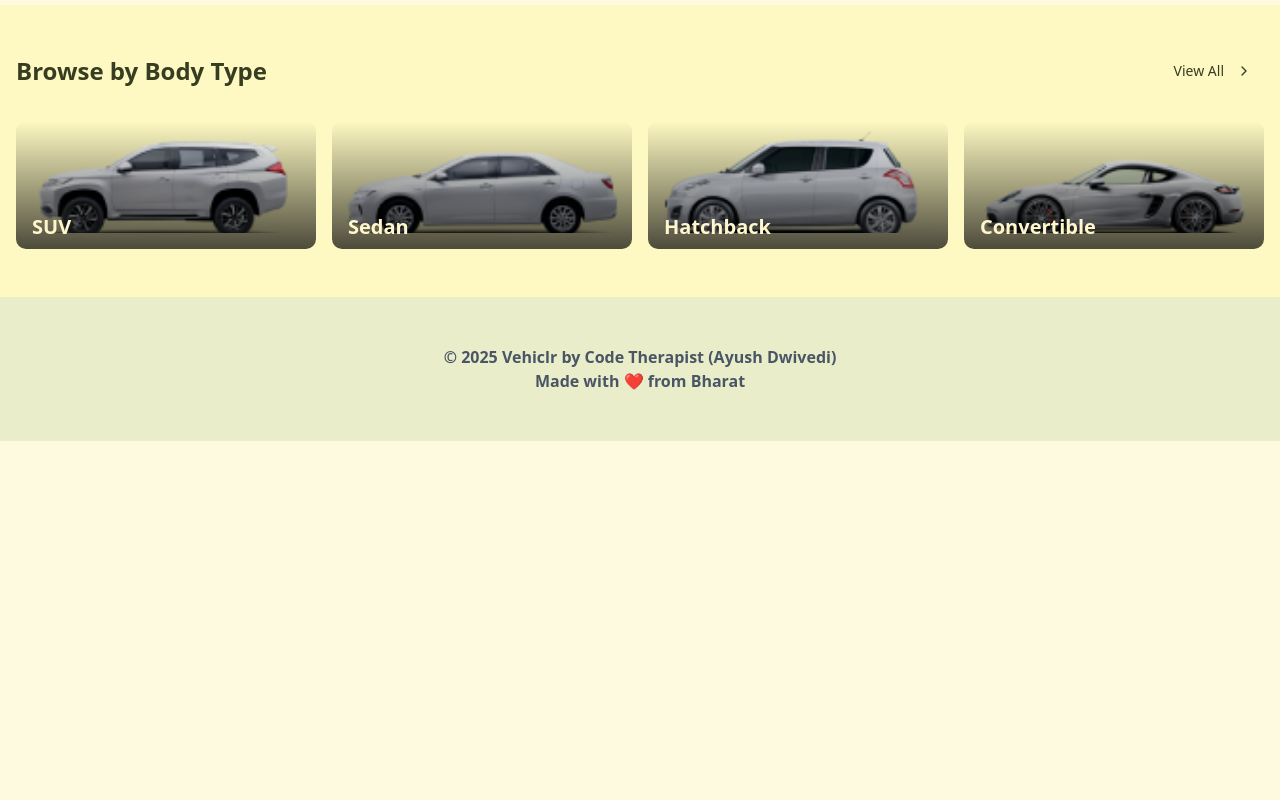
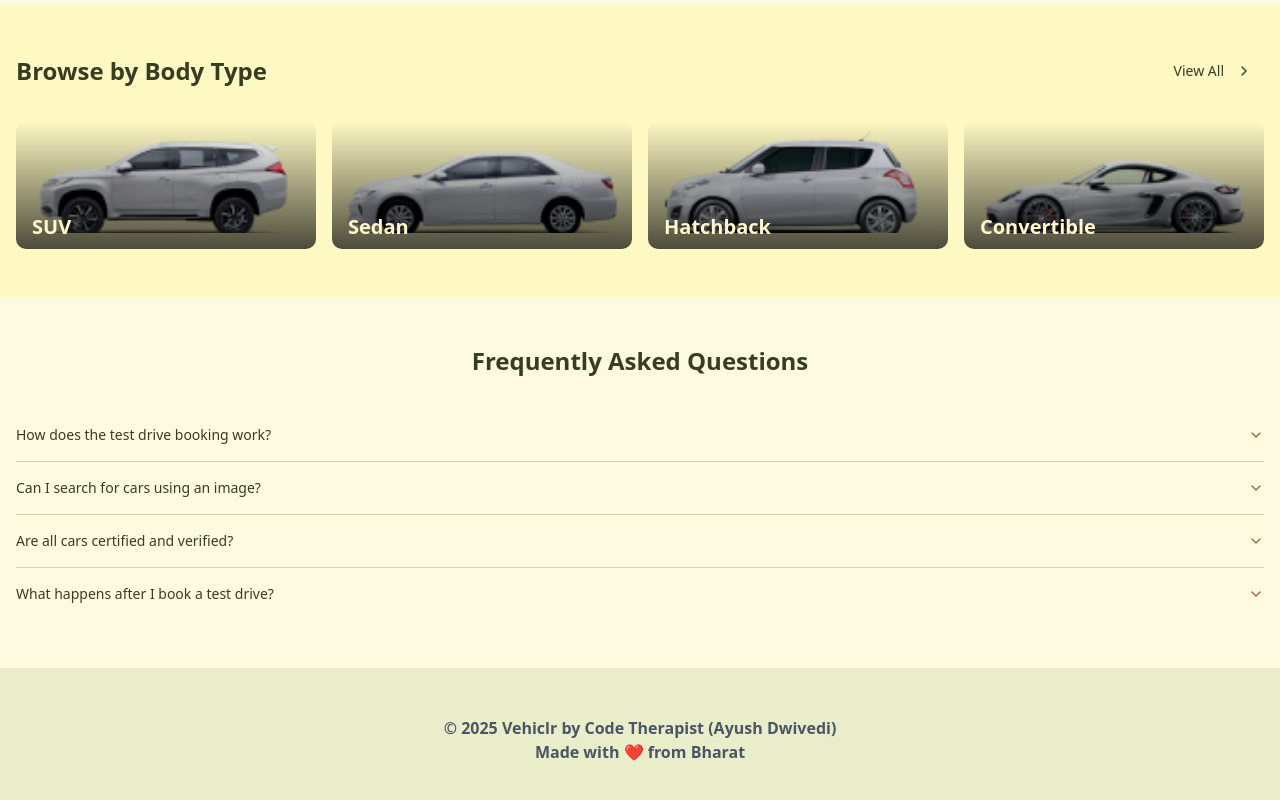
Before and after one commit to AmAyush18/Vehiclr, a Next.js app: page / in a window 1280 px wide. Shown: the part 1823-2623 px from the top of the page. Before the commit the page ends 2264 px from the top, so only its background shows below. Built offline with nearby package versions, Linux system fonts and the light colour scheme; no server answers.

Commit message:
Completed Faq Section

```diff
--- /dev/null
+++ b/app/(home)/_components/faq.jsx
@@ -0,0 +1,25 @@
+import { Accordion, AccordionContent, AccordionItem, AccordionTrigger } from '@/components/ui/accordion'
+import { faqItems } from '@/constants/mock-data'
+import React from 'react'
+
+const FaqSection = () => {
+  return (
+    <section className="py-12">
+        <div className="container mx-auto px-4">
+          <h2 className="text-2xl font-bold text-center mb-8">
+            Frequently Asked Questions
+          </h2>
+          <Accordion type="single" collapsible className="w-full">
+            {faqItems.map((faq, index) => (
+              <AccordionItem key={index} value={`item-${index}`}>
+                <AccordionTrigger>{faq.question}</AccordionTrigger>
+                <AccordionContent>{faq.answer}</AccordionContent>
+              </AccordionItem>
+            ))}
+          </Accordion>
+        </div>
+      </section>
+  )
+}
+
+export default FaqSection
--- a/app/(home)/page.jsx
+++ b/app/(home)/page.jsx
@@ -1,5 +1,6 @@
 import BrowseByBodyType from "./_components/browse-by-body-type";
 import BrowseByMakeSection from "./_components/browse-by-make";
+import FaqSection from "./_components/faq";
 import FeaturedCarsSection from "./_components/featured-cars";
 import HeaderComponent from "./_components/header";
 import WhyChooseUsSection from "./_components/why-choose-us";
@@ -16,6 +17,8 @@ export default function Home() {
       <WhyChooseUsSection />
 
       <BrowseByBodyType />
+
+      <FaqSection />
     </div>
   );
 }
```
